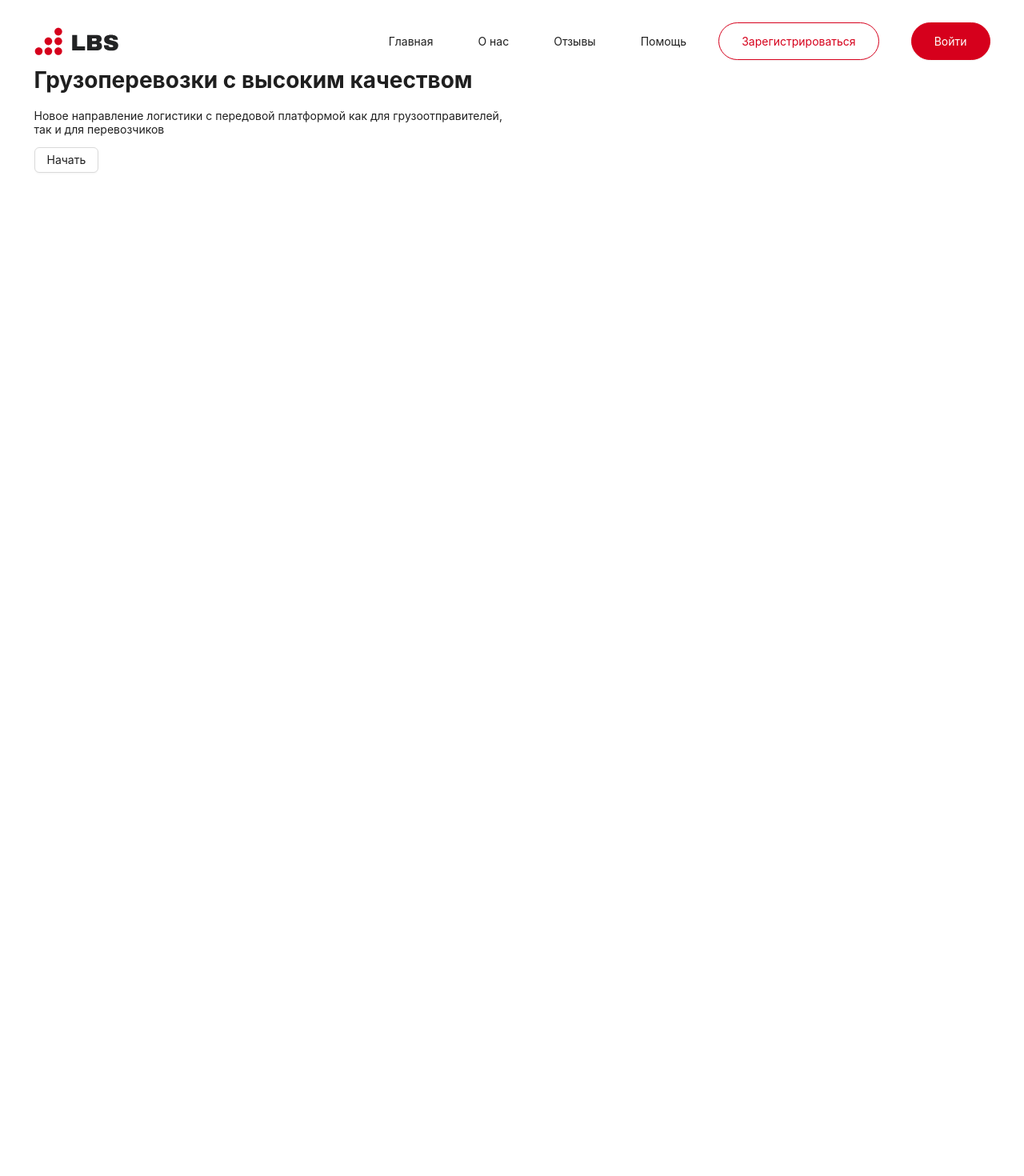
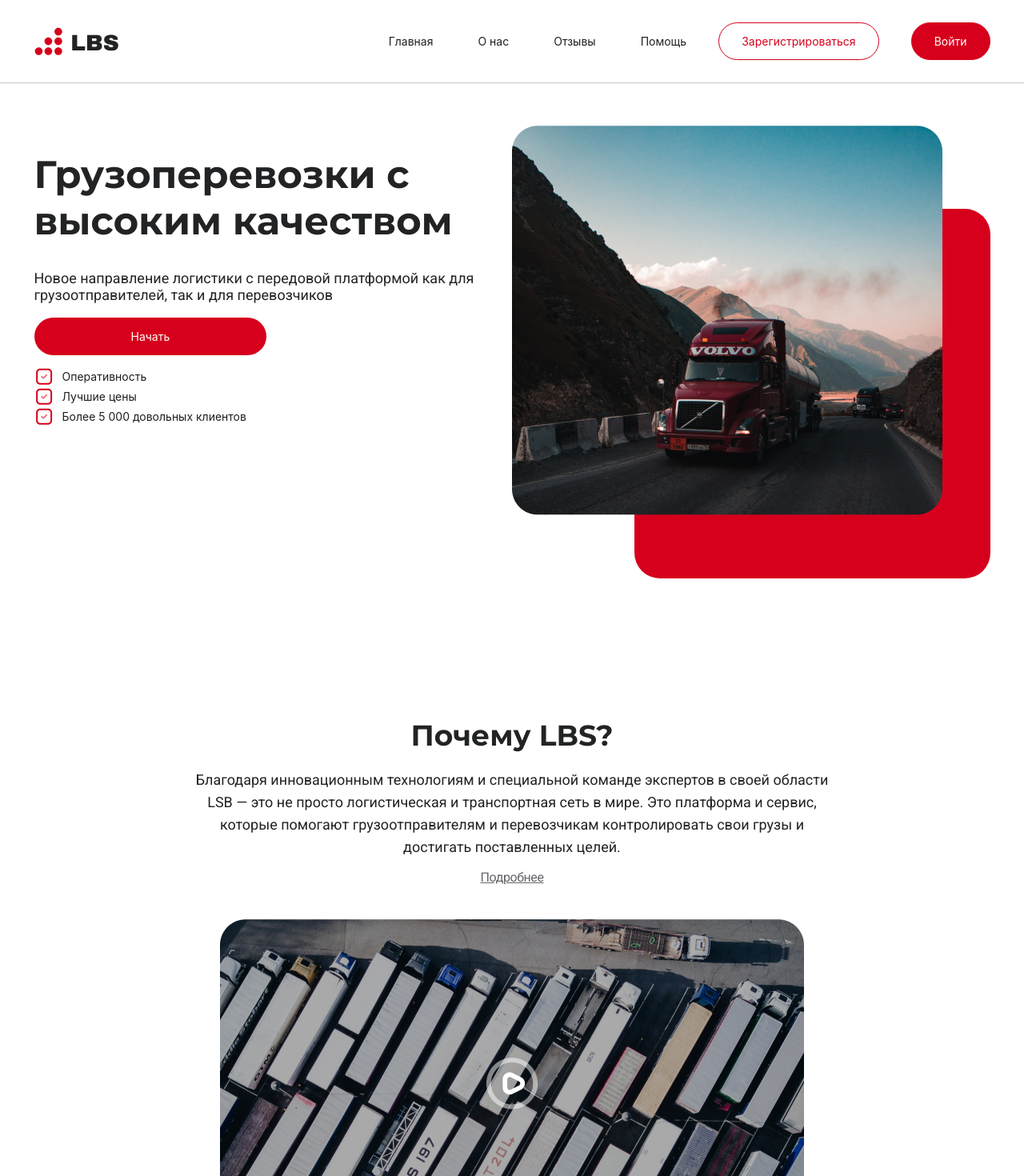
Before and after one commit to Seitek2002/lbs, a React (Vite) app: page / in a window 1280 px wide. Shown: the top 1470 px of the page at 80% size. Before the commit the page ends 800 px from the top, so only its background shows below. Built offline with nearby package versions, Linux system fonts and the light colour scheme.

Commit message:
some changes

```diff
--- /dev/null
+++ b/src/components/icons/Checkbox.jsx
@@ -0,0 +1,24 @@
+import React from 'react'
+
+const Checkbox = () => {
+  return (
+    <svg width="25" height="25" viewBox="0 0 25 25" fill="none" xmlns="http://www.w3.org/2000/svg">
+      <path
+        fill-rule="evenodd"
+        clip-rule="evenodd"
+        d="M17.1221 2.72656H7.12207C4.36065 2.72656 2.12207 4.96514 2.12207 7.72656V17.7266C2.12207 20.488 4.36065 22.7266 7.12207 22.7266H17.1221C19.8835 22.7266 22.1221 20.488 22.1221 17.7266V7.72656C22.1221 4.96514 19.8835 2.72656 17.1221 2.72656ZM7.12207 4.72656H17.1221C18.7789 4.72656 20.1221 6.06971 20.1221 7.72656V17.7266C20.1221 19.3834 18.7789 20.7266 17.1221 20.7266H7.12207C5.46522 20.7266 4.12207 19.3834 4.12207 17.7266V7.72656C4.12207 6.06971 5.46522 4.72656 7.12207 4.72656Z"
+        fill="#D6001C"
+      />
+      <g opacity="0.5">
+        <path
+          fill-rule="evenodd"
+          clip-rule="evenodd"
+          d="M14.415 10.0195C14.8055 9.62893 15.4387 9.62893 15.8292 10.0195C16.1897 10.3799 16.2174 10.9472 15.9124 11.3395L15.8292 11.4337L11.8292 15.4337C11.4687 15.7942 10.9015 15.8219 10.5092 15.5169L10.415 15.4337L8.41496 13.4337C8.02444 13.0431 8.02444 12.41 8.41496 12.0195C8.77545 11.659 9.34268 11.6312 9.73497 11.9363L9.82918 12.0195L11.1221 13.3116L14.415 10.0195Z"
+          fill="#D6001C"
+        />
+      </g>
+    </svg>
+  )
+}
+
+export default Checkbox
--- a/src/index.scss
+++ b/src/index.scss
@@ -1,5 +1,13 @@
+@import url('https://fonts.googleapis.com/css2?family=Montserrat:ital,wght@0,100;0,200;0,300;0,400;0,500;0,600;0,700;0,800;0,900;1,100;1,200;1,300;1,400;1,500;1,600;1,700;1,800;1,900&display=swap');
+@import url('https://fonts.googleapis.com/css2?family=Roboto:ital,wght@0,100;0,300;0,400;0,500;0,700;0,900;1,100;1,300;1,400;1,500;1,700;1,900&display=swap');
+
 body {
   margin: 0;
+}
+
+ul {
+  list-style: none;
+  padding: 0;
 }
 
 .container {
@@ -7,6 +15,17 @@ body {
   margin: 0 auto;
   padding: 0 15px;
   box-sizing: border-box;
+}
+
+.header {
+    position: sticky;
+    top: 0;
+    z-index: 10;
+    background: #fff;
+    width: 100%;
+    padding: 28px 0;
+    height: auto;
+    box-shadow: 0 0 1px 1px #ccc;
 }
 
 .header__content {
@@ -18,21 +37,21 @@ body {
     border-bottom: none;
   }
 
-    .ant-anchor-wrapper-horizontal .ant-anchor{
+  .ant-anchor-wrapper-horizontal .ant-anchor {
     gap: 40px;
   }
 
   .ant-btn-default {
-        border: 1px solid #D6001C;
-        color: #D6001C;
+    border: 1px solid #d6001c;
+    color: #d6001c;
     padding: 14px 28px;
     height: auto;
     border-radius: 30px;
   }
 
   .ant-btn-default + .ant-btn-default {
-        border: 1px solid #D6001C;
-        background: #D6001C;
+    border: 1px solid #d6001c;
+    background: #d6001c;
 
     span {
       color: #fff;
@@ -45,3 +64,89 @@ body {
     gap: 40px;
   }
 }
+
+.hero {
+  margin-top: 54px;
+  position: relative;
+
+  li {
+    display: flex;
+    align-items: center;
+    gap: 10px;
+  }
+
+  h1 {
+    color: #222324;
+    font-size: 48px;
+    font-family: Montserrat;
+    font-weight: 700;
+  }
+
+  p {
+    color: #222324;
+    font-size: 18px;
+    font-family: Roboto;
+  }
+
+  .ant-btn {
+    border-radius: 28px;
+    background: #d6001c;
+    color: #fff;
+    border: none;
+    padding: 15px 121px;
+    height: auto;
+
+    &:hover {
+      color: #fff;
+      border: none;
+    }
+  }
+
+  .red-box {
+    position: absolute;
+    right: 0;
+    bottom: -76px;
+    background: red;
+    width: 445px;
+    height: 462px;
+    border-radius: 32px;
+    background: #d6001c;
+    z-index: -1;
+  }
+}
+
+.why {
+  text-align: center;
+  display: block;
+  margin-top: 250px;
+
+  h2 {
+    color: #222324;
+    font-size: 36px;
+    font-family: Montserrat;
+    font-weight: 700;
+  }
+
+  span {
+    color: #222324;
+    font-size: 18px;
+    font-family: Roboto;
+    font-weight: 400;
+    display: block;
+    max-width: 810px;
+    margin: 10px auto;
+  }
+
+  a {
+    color: #67646a;
+    font-size: 16px;
+    font-family: Roboto;
+    font-weight: 400;
+    letter-spacing: -0.4px;
+    text-decoration-line: underline;
+  }
+
+  img {
+    margin-top: 40px;
+  }
+}
--- a/src/pages/Home.jsx
+++ b/src/pages/Home.jsx
@@ -1,12 +1,11 @@
 import React, { useMemo } from 'react'
-import { Layout, Space, Anchor, Button, Row, Col } from 'antd'
+import { Layout, Space, Anchor, Button, Row, Col, Typography } from 'antd'
 import Logo from '../components/icons/Logo'
+import Checkbox from '../components/icons/checkbox'
 const { Header, Footer, Sider, Content } = Layout
-
-const headerStyle = {
-  backgroundColor: 'transparent',
-  padding: '28px 0',
-}
+const { Title, Text, Link } = Typography;
+import heroImg from "../assets/img/hero-img.png"
+import whyImg from "../assets/img/why-img.png"
 
 const anchors = [
   {
@@ -36,8 +35,8 @@ const options = anchors.map((item, i) => {
 
 const Home = () => {
   return (
-    <Layout style={{backgroundColor: 'transparent'}}>
-      <Header className="header" style={headerStyle}>
+    <Layout style={{ backgroundColor: 'transparent' }}>
+      <Header className="header">
         <div className="container">
           <div className="header__content">
             <Logo />
@@ -49,28 +48,56 @@ const Home = () => {
           </div>
         </div>
       </Header>
-      <Content style={{backgroundColor: 'transparent'}}>
+      <Content style={{ backgroundColor: 'transparent' }}>
         <div className="container">
-        <Row className='hero'>
+          <Row className="hero">
             <Col className="gutter-row" span={12}>
-                <h1>
-                    Грузоперевозки с высоким качеством
-                </h1>
+              <h1>Грузоперевозки с высоким качеством</h1>
               <p>
                 Новое направление логистики с передовой платформой как для грузоотправителей, так и для перевозчиков
               </p>
               <Button>Начать</Button>
               <div>
-
+                <ul>
+                  <li>
+                    <Checkbox />
+                    Оперативность
+                  </li>
+                  <li>
+                    <Checkbox />
+                    Лучшие цены
+                  </li>
+                  <li>
+                    <Checkbox />
+                    Более 5 000 довольных клиентов
+                  </li>
+                </ul>
               </div>
             </Col>
             <Col className="gutter-row" span={12}>
-
+              <img src={heroImg} alt="" />
             </Col>
+            <div className="red-box"></div>
+          </Row>
+        </div>
+        <div className="container">
+          <Row className='why'>
+            <Title level={2}>
+              Почему LBS?
+            </Title>
+            <Text>
+              Благодаря инновационным технологиям и специальной команде экспертов в своей области LSB — это не просто логистическая и транспортная сеть в мире. Это платформа и сервис, которые помогают грузоотправителям и перевозчикам контролировать свои грузы и достигать поставленных целей.
+            </Text>
+            <Link href="https://ant.design">
+              Подробнее
+            </Link>
+            <div>
+            <img src={whyImg} alt="" />
+            </div>
           </Row>
         </div>
       </Content>
-      <Footer style={{backgroundColor: 'transparent'}}></Footer>
+      <Footer style={{ backgroundColor: 'transparent' }}></Footer>
     </Layout>
   )
 }
```
Also changed, not shown: src/assets/img/hero-img.png (added), src/assets/img/why-img.png (added). Lines whose indentation alone changed are shown as unchanged.
